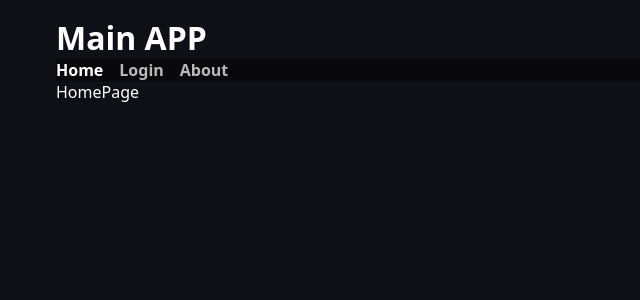
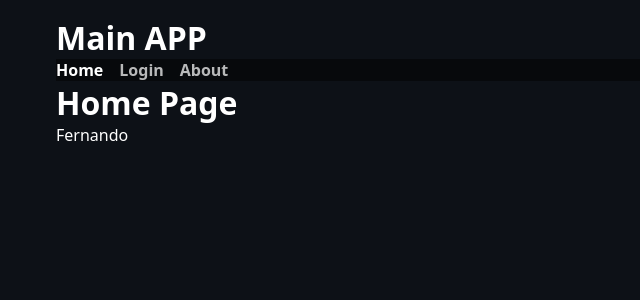
Before and after one commit to JoseIu/react-hooks, a React (Vite) app: page / in a window 1280 px wide. Shown: the top 300 px of the page, without its empty margins (0-640 px from the left). Built offline with nearby package versions, Linux system fonts and the light colour scheme.

Commit message:
feat: Update HomePage to display user name

```diff
--- a/src/05-useContext/pages/HomePage.tsx
+++ b/src/05-useContext/pages/HomePage.tsx
@@ -3,5 +3,10 @@ import { useUser } from '../hook/useUser';
 export const HomePage = () => {
   const { user } = useUser();
   console.log(user);
-  return <div>HomePage</div>;
+  return (
+    <div>
+      <h1>Home Page</h1>
+      <span aria-label="user">{user.name} </span>
+    </div>
+  );
 };
```
